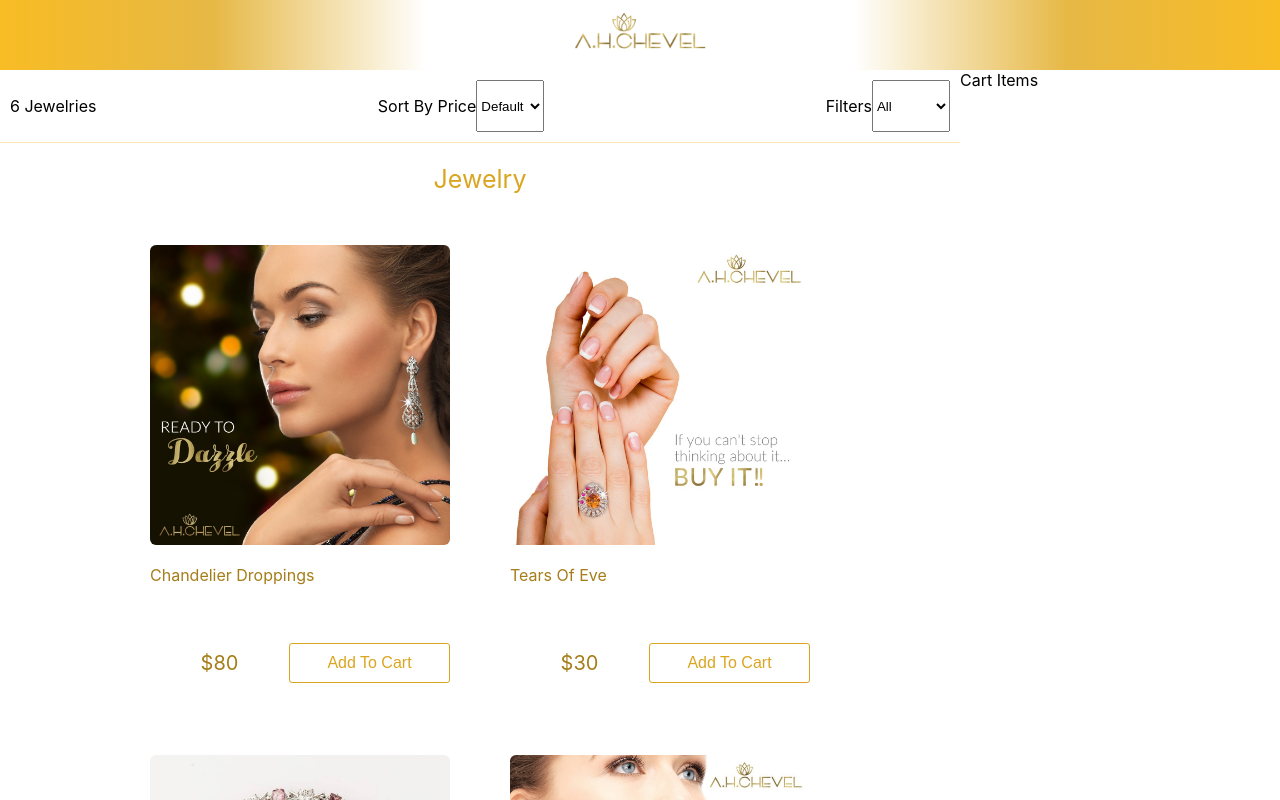
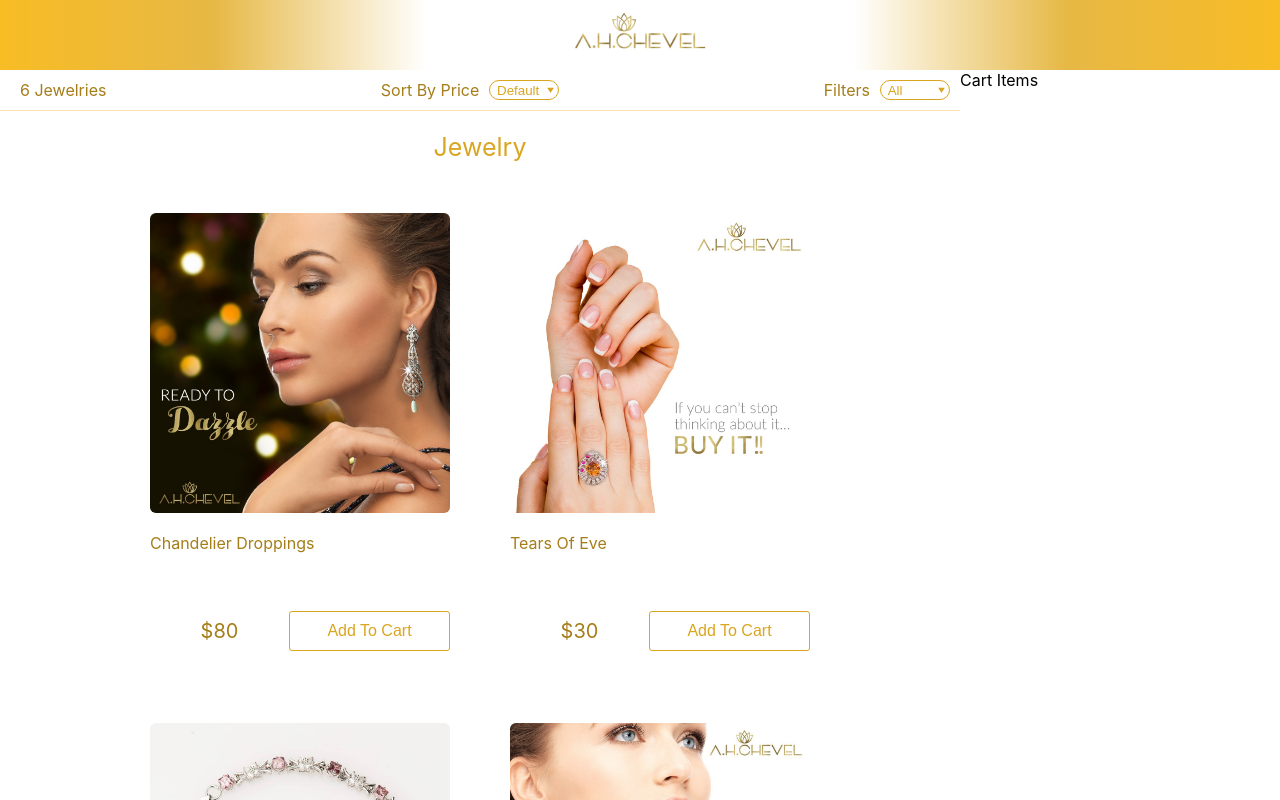
Before and after one commit to HennaFatemah/ahchevel, a React (Create React App) app: page / in a window 1280 px wide. Shown: the top 800 px of the page. Built offline with nearby package versions, Linux system fonts and the light colour scheme.

Commit message:
styling filter and sort select

```diff
--- a/src/components/SortAndFilter/SortAndFilter.js
+++ b/src/components/SortAndFilter/SortAndFilter.js
@@ -6,10 +6,14 @@ class SortAndFilter extends Component {
         const { count, sort, category, filterProducts, sortProducts } = this.props;
         return (
             <div className="sort-filter">
-                <p className="sort-filter__count">{count} Jewelries</p>
+                <p className="sort-filter__title">{count} Jewelries</p>
                 <div className="sort-filter__sort">
                     <p className="sort-filter__title">Sort By Price</p>
-                    <select value={sort} onChange={sortProducts}>
+                    <select
+                        value={sort}
+                        onChange={sortProducts}
+                        className="sort-filter__select"
+                    >
                         <option>Default</option>
                         <option value="highest">Highest</option>
                         <option value="lowest">Lowest</option>
@@ -17,8 +21,12 @@ class SortAndFilter extends Component {
                 </div>
                 <div className="sort-filter__filter">
                     <p className="sort-filter__title">Filters</p>
-                    <select value={category} onChange={filterProducts}>
-                        <option value= "">All</option>
+                    <select
+                        value={category}
+                        onChange={filterProducts}
+                        className="sort-filter__select"
+                    >
+                        <option value="">All</option>
                         <option value="earrings">Earrings</option>
                         <option value="rings">Rings</option>
                         <option value="bracelet">Bracelets</option>
--- a/src/components/SortAndFilter/SortAndFilter.scss
+++ b/src/components/SortAndFilter/SortAndFilter.scss
@@ -9,4 +9,27 @@
     &__filter{
         display: flex;
     }
+    &__title{
+        margin: 0;
+        color: rgb(165, 125, 25);
+        padding: 0 1rem;
+    }
+    &__select{
+        appearance: none;
+        background-color: transparent;
+        border: 1px solid #daa520;
+        border-radius: 99em;
+        padding: 0;
+        margin: 0;
+        width: 7rem;
+        height: 2rem;
+        padding: 0 0.5em;
+        outline: none;
+        color: #daa520;
+        background-color: transparent;
+        background-image: url('../../assets/icons/down-arrow.svg');
+        background-repeat: no-repeat;
+        background-position: right center;
+        background-size: 1.5rem;
+    }
 }
```
Also changed, not shown: src/assets/icons/down-arrow.svg (added).
